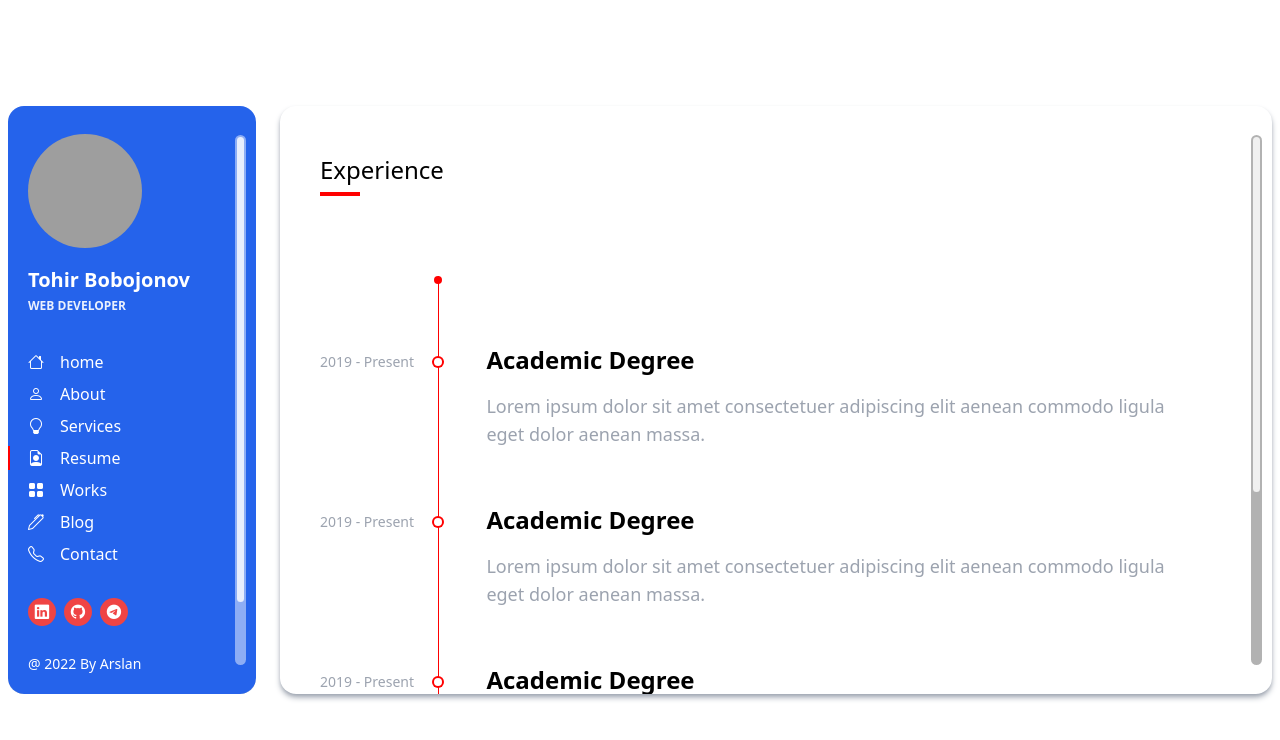
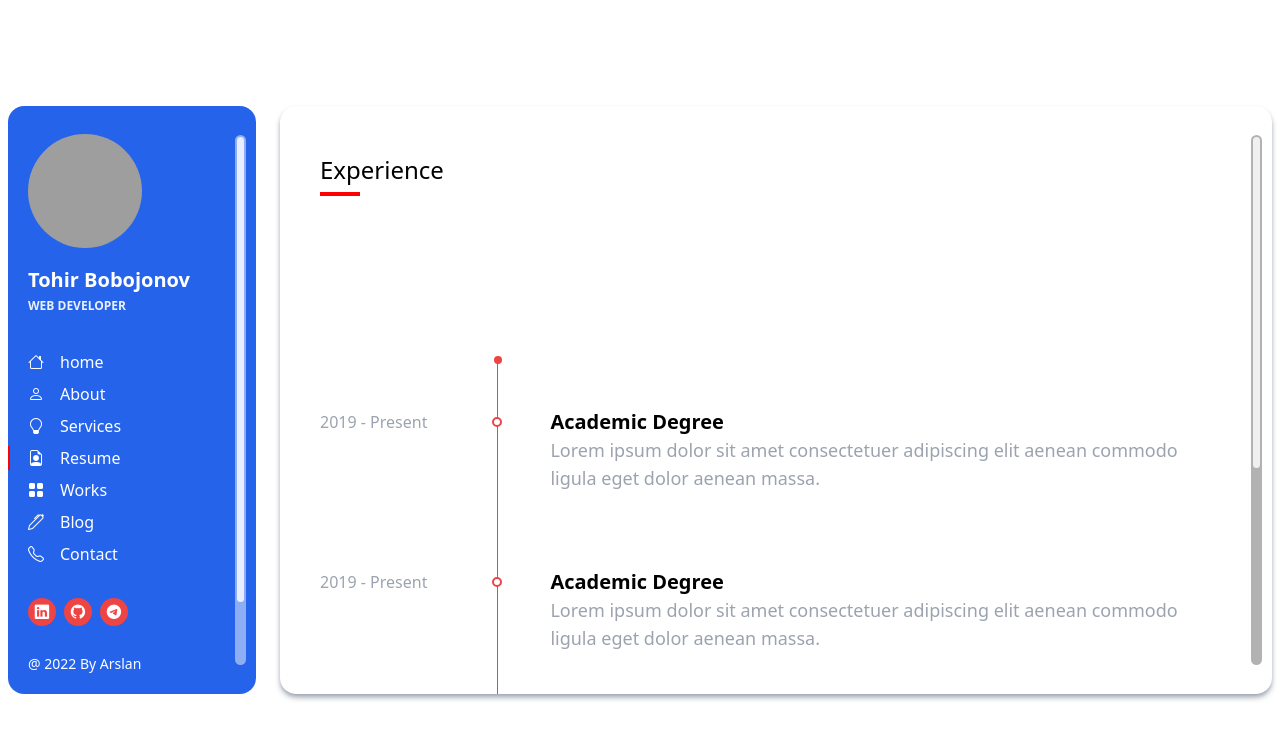
Before and after one commit to TOXA-DEV-R/resume-react-app, a Next.js app: page /resume in a window 1280 px wide. Shown: the top 740 px of the page. Built offline with nearby package versions, Linux system fonts and the light colour scheme; grey boxes are pictures that could not be loaded.

Commit message:
I'm creating media for ui.

```diff
--- a/components/layout.js
+++ b/components/layout.js
@@ -39,11 +39,12 @@ const Layout = ({ children }) => {
   });
 
   useEffect(() => {
-    const handleComplete = (url) =>
-      url === router.asPath &&
+    const handleComplete = (url) => {
       setTimeout(() => {
         controlNavbar();
       }, 0);
+    };
+
     router.events.on("routeChangeComplete", handleComplete);
     router.events.on("routeChangeError", handleComplete);
 
--- a/components/loading.js
+++ b/components/loading.js
@@ -12,7 +12,7 @@ const Loading = () => {
     const handleComplete = (url) => {
       setTimeout(() => {
         setLoading(false);
-      }, 300);
+      }, 200);
     };
 
     router.events.on("routeChangeStart", handleStart);
--- a/pages/resume.js
+++ b/pages/resume.js
@@ -1,71 +1,83 @@
 /** @format */
 
+import { useEffect } from "react";
+import { useRef } from "react";
 import SimpleBar from "simplebar-react";
 
 const Resume = () => {
+  const timelineLineRef = useRef(null);
+  const timelineFirstRef = useRef(null);
+
+  const timelineLineControl = () => {
+    // console.log(timelineLineRef.current.offsetLeft);
+
+    timelineLineRef.current.style.left = `${
+      timelineFirstRef.current.clientWidth - 5
+    }px`;
+  };
+
+  useEffect(() => {
+    window.addEventListener("resize", timelineLineControl);
+
+    return () => {
+      window.removeEventListener("resize", timelineLineControl);
+    };
+  });
+
+  useEffect(() => {
+    timelineLineControl();
+  }, []);
+
   return (
     <SimpleBar className="w-full h-full rounded-2xl services shadow-md shadow-gray-400 pt-12 pb-12 pl-3 pr-3 sm:pl-5 sm:pr-8 lg:pl-10 lg:pr-10 overflow-scroll overflow-x-hidden">
       <h2 className="text-2xl font-medium title services__title">Experience</h2>
-      <div className="services__timeline mt-40">
-        <div className="services__timeline-entry flex h-[10rem]">
-          <div className="s w-2/12">
-            <h4 className="text-sm font-normal text-gray-400 -translate-y-1">
-              2019 - Present{" "}
+      <div className="services__timeline mt-40 relative pt-14">
+        <div className="services__timeline-entry h-[10rem]">
+          <div className="border-0" ref={timelineFirstRef}>
+            <h4 className="text-base font-normal text-gray-400 relative before:z-30 before:absolute before:top-[50%] before:border-2 before:border-red-500 before:right-0 before:translate-y-[-50%] before:w-[10px] before:h-[10px] before:rounded-full before:bg-white">
+              2019 - Present
             </h4>
           </div>
-          <div className="w-[1px] bg-[red] relative">
-            <div className="absolute w-[1px] h-[5rem] bg-[red] -translate-y-[5rem] after:absolute after:w-2 after:h-2 after:bg-[red] after:rounded-full after:top-0 after:left-[50%] after:translate-x-[-50%]"></div>
-            <div className="absolute w-3 h-3 bg-[red] rounded-full top-0 left-[50] translate-x-[-50%] after:absolute after:w-2 after:h-2 after:bg-white after:rounded-full flex justify-center items-center"></div>
-          </div>
-          <div className="pl-12 pr-12">
-            <h4 className="text-black font-bold -translate-y-3 text-2xl">
-              Academic Degree
-            </h4>
+          <div className="xl:pl-12 xl:pr-12 lg:pl-9 lg:pr-9 border-0 pl-8 pr-4">
+            <h4 className="text-black font-bold text-xl">Academic Degree</h4>
             <p className="mt-1 font-normal text-gray-400 text-lg">
               Lorem ipsum dolor sit amet consectetuer adipiscing elit aenean
               commodo ligula eget dolor aenean massa.
             </p>
           </div>
         </div>
-        <div className="services__timeline-entry flex h-[10rem]">
-          <div className="s w-2/12">
-            <h4 className="text-sm font-normal text-gray-400 -translate-y-1">
-              2019 - Present{" "}
+        <div className="services__timeline-entry h-[10rem]">
+          <div className="border-0">
+            <h4 className="text-base font-normal text-gray-400 relative before:z-30 before:absolute before:top-[50%] before:border-2 before:border-red-500 before:right-0 before:translate-y-[-50%] before:w-[10px] before:h-[10px] before:rounded-full before:bg-white">
+              2019 - Present
             </h4>
           </div>
-          <div className="w-[1px] bg-[red] relative">
-            <div className="absolute w-3 h-3 bg-[red] rounded-full top-0 left-[50] translate-x-[-50%] after:absolute after:w-2 after:h-2 after:bg-white after:rounded-full flex justify-center items-center"></div>
-          </div>
-          <div className="pl-12 pr-12">
-            <h4 className="text-black font-bold -translate-y-3 text-2xl">
-              Academic Degree
-            </h4>
+          <div className="xl:pl-12 xl:pr-12 lg:pl-9 lg:pr-9 border-0 pl-8 pr-4">
+            <h4 className="text-black font-bold text-xl">Academic Degree</h4>
             <p className="mt-1 font-normal text-gray-400 text-lg">
               Lorem ipsum dolor sit amet consectetuer adipiscing elit aenean
               commodo ligula eget dolor aenean massa.
             </p>
           </div>
         </div>
-        <div className="services__timeline-entry flex h-[10rem]">
-          <div className="s w-2/12">
-            <h4 className="text-sm font-normal text-gray-400 -translate-y-1">
-              2019 - Present{" "}
+        <div className="services__timeline-entry h-[10rem]">
+          <div className="border-0">
+            <h4 className="text-base font-normal text-gray-400 relative before:z-30 before:absolute before:top-[50%] before:border-2 before:border-red-500 before:right-0 before:translate-y-[-50%] before:w-[10px] before:h-[10px] before:rounded-full before:bg-white">
+              2019 - Present
             </h4>
           </div>
-          <div className="w-[1px] bg-[red] relative">
-            <div className="absolute w-[1px] h-[5rem] bg-[red] translate-y-[5rem] after:absolute after:w-2 after:h-2 after:bg-[red] after:rounded-full after:bottom-0 after:left-[50%] after:translate-x-[-50%]"></div>
-            <div className="absolute w-3 h-3 bg-[red] rounded-full top-0 left-[50] translate-x-[-50%] after:absolute after:w-2 after:h-2 after:bg-white after:rounded-full flex justify-center items-center"></div>
-          </div>
-          <div className="pl-12 pr-12">
-            <h4 className="text-black font-bold -translate-y-3 text-2xl">
-              Academic Degree
-            </h4>
+          <div className="xl:pl-12 xl:pr-12 lg:pl-9 lg:pr-9 border-0 pl-8 pr-4">
+            <h4 className="text-black font-bold text-xl">Academic Degree</h4>
             <p className="mt-1 font-normal text-gray-400 text-lg">
               Lorem ipsum dolor sit amet consectetuer adipiscing elit aenean
               commodo ligula eget dolor aenean massa.
             </p>
           </div>
         </div>
+        <span
+          className="timeline-line z-10 absolute top-0 left-[20%] w-[1px] h-full bg-red-500 z-100 flex flex-col justify-between items-center before:block before:w-[8px] before:h-[8px] before:bg-red-500 before:rounded-full | after:block after:w-[8px] after:h-[8px] after:bg-red-500 after:rounded-full"
+          ref={timelineLineRef}
+        ></span>
       </div>
     </SimpleBar>
   );
--- a/pages/works.js
+++ b/pages/works.js
@@ -50,7 +50,7 @@ const Works = ({ data = [] }) => {
     <SimpleBar className="w-full h-full rounded-2xl works shadow-md shadow-gray-400 pt-12 pb-12 pl-3 pr-3 sm:pl-5 sm:pr-8 lg:pl-10 lg:pr-10 overflow-scroll overflow-x-hidden">
       <h2 className="text-2xl font-medium title works__title">Portfolio</h2>
       {/* <!-- works-tabs / --> */}
-      <ul className="works__tabs mt-16 flex">
+      <ul className="works__tabs mt-16 flex sm:flex-nowrap flex-wrap sm:justify-start justify-center">
         {tabList.map(({ label, id, content }) => (
           <li
             className={`works__tabs-item font-normal text-sm uppercase flex justify-center items-center rounded-md text-gray-500 pt-2 pb-2 pr-3 pl-3 cursor-pointer transition-all duration-200 mr-3 ${
@@ -65,16 +65,21 @@ const Works = ({ data = [] }) => {
       </ul>
       {/* <!-- / works-tabs --> */}
       {/* <!-- works-wrapper / --> */}
-      <div className="works__wrapper mt-6 grid grid-cols-3 gap-4">
+      <div className="works__wrapper mt-6 grid lg:grid-cols-3 sm:grid-cols-2 gap-[2rem] sm:gap-4">
         {state.length > 0 &&
           state.map(({ id, title, text, imageSrc, link }) => (
             <div
-              className="works__item w-full h-[10rem] rounded-md overflow-hidden relative border border-gray-300"
+              className="works__item w-full sm:h-[10rem] rounded-md overflow-hidden relative border border-gray-300"
               style={tabsListClasses}
               key={id}
             >
-              <div className="works__image rounded-md overflow-hidden w-full h-full">
-                <Image src={imageSrc} alt={title} width={322} height={160} />
+              <div className="works__image rounded-md overflow-hidden">
+                <Image
+                  src={imageSrc}
+                  alt={title}
+                  layout="fill"
+                  objectFit="cover"
+                />
               </div>
               <div className="works__details absolute top-0 left-0 w-full h-full bg-[#ff6565e7] p-6 flex flex-col justify-between opacity-0">
                 <div className="works__details-header transition-all duration-600">
--- a/styles/globals.css
+++ b/styles/globals.css
@@ -1,7 +1,3 @@
 @tailwind base;
 @tailwind components;
 @tailwind utilities;
-
-*{
-  box-sizing: border-box;
-}
--- a/styles/index.scss
+++ b/styles/index.scss
@@ -5,6 +5,13 @@
 @import './components/mobile.scss';
 @import './pages/services.scss';
 @import './components/loadign.scss';
+@import './pages/resume.scss';
+
+*,
+::after,
+::before {
+  box-sizing: border-box;
+}
 
 .title {
   position: relative;
--- /dev/null
+++ b/styles/pages/resume.scss
@@ -0,0 +1,41 @@
+.services__timeline-entry {
+  display: grid;
+  grid-template-columns: 20% 80%;
+}
+
+@media screen and (max-width:767px) and (min-width:640px) {
+  .services__timeline-entry {
+    display: grid;
+    grid-template-columns: 25% 75%;
+  }
+}
+
+@media screen and (max-width:639px) {
+  .services__timeline {
+    margin-top: 1rem !important;
+  }
+
+  .services__timeline-entry {
+    display: grid;
+    grid-template-columns: auto;
+    row-gap: 2rem;
+    height: auto !important;
+
+    h4 {
+      text-align: center;
+
+      &::before {
+        display: none;
+      }
+    }
+
+    p {
+      text-align: center;
+    }
+  }
+
+  .timeline-line {
+    display: none;
+
+  }
+}
--- a/styles/pages/services.scss
+++ b/styles/pages/services.scss
@@ -1,3 +1,9 @@
+.services__timeline {
+  h4 {
+    line-height: 20px;
+  }
+}
+
 .services__card {
   background-color: transparent;
   transition: all 400ms ease-in-out;
--- a/styles/pages/works.scss
+++ b/styles/pages/works.scss
@@ -99,3 +99,37 @@
     }
   }
 }
+
+
+@media screen and (max-width:587px) {
+  .works__tabs-item {
+    &:last-of-type {
+      margin-top: 20px;
+    }
+  }
+}
+
+@media screen and (max-width:409px) {
+  .works__tabs-item {
+    &:nth-of-type(3) {
+      margin-top: 20px;
+    }
+  }
+}
+
+@media screen and (max-width:639px) {
+  .works__wrapper {
+    justify-items: center;
+  }
+
+  .works__item {
+    max-width: 400px;
+    height: 200px;
+  }
+}
+
+@media screen and (max-width:400px) {
+  .works__item {
+    height: 170px;
+  }
+}
```
